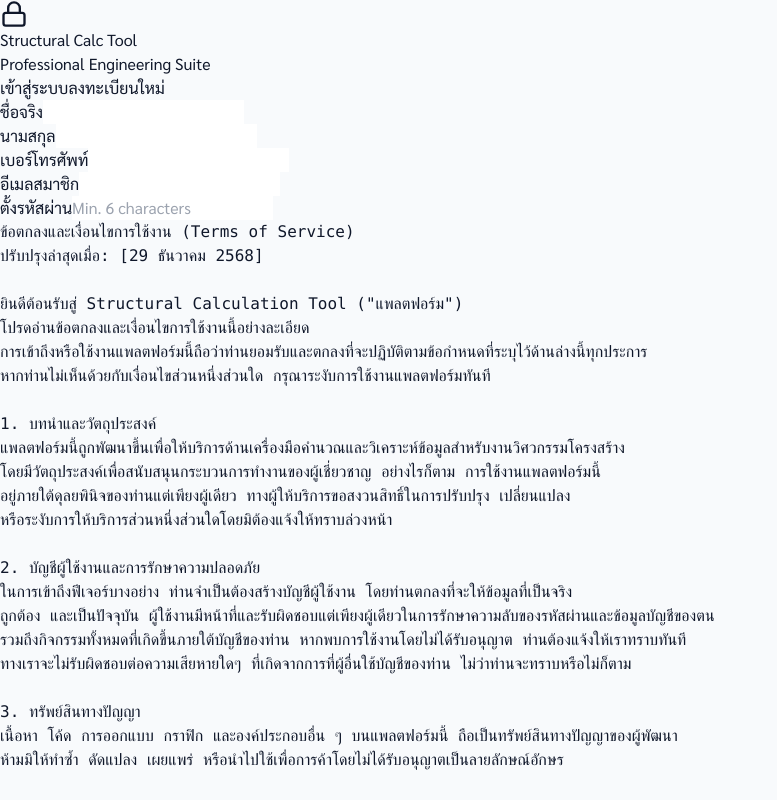
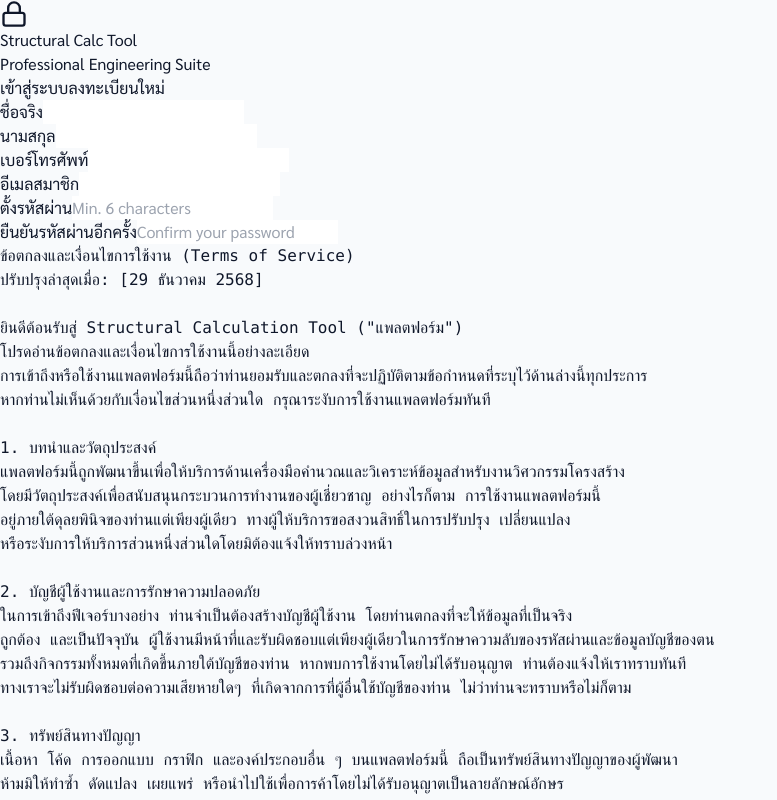
Before and after one commit to bondsuck/Engineering-WebApp, a React (Vite) app: page / in a window 1280 px wide. Both pictures are taken after a click on the button "ลงทะเบียนใหม่". Shown: the top 800 px of the page, without its empty margins (0-777 px from the left). Built offline with nearby package versions, Linux system fonts and the light colour scheme; no server answers.

Commit message:
add comfirm email

```diff
--- a/src/pages/Login.tsx
+++ b/src/pages/Login.tsx
@@ -55,15 +55,19 @@ export default function Login() {
     // Form States
     const [email, setEmail] = useState("");
     const [password, setPassword] = useState("");
+    const [confirmPassword, setConfirmPassword] = useState(""); // ✅ เพิ่ม State ยืนยันรหัสผ่าน
     const [fname, setFname] = useState("");
     const [lname, setLname] = useState("");
     const [phone, setPhone] = useState("");
     const [agreed, setAgreed] = useState(false);
 
+    // ✅ ปรับปรุงการสลับ Tab ให้ล้างรหัสผ่านเสมอ เพื่อกัน Browser แอบกรอก
     const switchTab = (toLogin: boolean) => {
         setIsLoginView(toLogin);
         setErrorMsg(null);
         setSuccessMsg(null);
+        setPassword("");
+        setConfirmPassword("");
     };
 
     // 🔑 ฟังก์ชัน Login
@@ -72,13 +76,9 @@ export default function Login() {
         setLoading(true); setErrorMsg(null); setSuccessMsg(null);
 
         try {
-            const { data, error } = await supabase.auth.signInWithPassword({ email, password });
+            const { error } = await supabase.auth.signInWithPassword({ email, password });
             if (error) throw error;
-
-            // Login สำเร็จ: App.tsx จะจับ session change เอง
-
         } catch (err: any) {
-            // Handle error specific cases
             if (err.message.includes("Email not confirmed")) {
                 setErrorMsg("⚠️ กรุณายืนยันอีเมลของท่านก่อนเข้าใช้งาน (ตรวจสอบใน Inbox/Junk)");
             } else if (err.message.includes("Invalid login credentials")) {
@@ -95,14 +95,14 @@ export default function Login() {
     const handleRegister = async (e: React.FormEvent) => {
         e.preventDefault();
 
-        // Frontend Validation
+        // 🛡️ Frontend Validation ใหม่
         if (!agreed) { setErrorMsg("กรุณายอมรับเงื่อนไขการใช้บริการ"); return; }
         if (password.length < 6) { setErrorMsg("รหัสผ่านต้องมีความยาวอย่างน้อย 6 ตัวอักษร"); return; }
+        if (password !== confirmPassword) { setErrorMsg("รหัสผ่านและยืนยันรหัสผ่านไม่ตรงกัน"); return; } // ✅ เช็คว่าตรงกันไหม
 
         setLoading(true); setErrorMsg(null); setSuccessMsg(null);
 
         try {
-            // ✅ ส่งข้อมูล User Profile ผ่าน options.data -> Trigger จะรับช่วงต่อ
             const { error } = await supabase.auth.signUp({
                 email,
                 password,
@@ -111,22 +111,17 @@ export default function Login() {
                         first_name: fname,
                         last_name: lname,
                         phone_number: phone,
-                        consent_agreed: true // ส่งยืนยันไปที่ DB
+                        consent_agreed: true
                     }
                 }
             });
 
             if (error) throw error;
 
-            // ✅ Reset Form ทั้งหมดเมื่อสำเร็จ (เพื่อ UX ที่ดี)
-            setFname("");
-            setLname("");
-            setPhone("");
-            setEmail("");
-            setPassword("");
-            setAgreed(false);
+            // ✅ Reset Form
+            setFname(""); setLname(""); setPhone(""); setEmail("");
+            setPassword(""); setConfirmPassword(""); setAgreed(false);
 
-            // แจ้งเตือนและกลับไปหน้า Login
             setSuccessMsg("✉️ ลงทะเบียนสำเร็จ! กรุณาตรวจสอบอีเมลเพื่อยืนยันตัวตนก่อนเข้าใช้งาน");
             setIsLoginView(true);
 
@@ -189,7 +184,37 @@ export default function Login() {
                             </div>
                             <div><label className="block text-xs font-bold text-slate-500 dark:text-slate-400 mb-1 uppercase">เบอร์โทรศัพท์</label><input type="tel" className="w-full px-4 py-3 border border-slate-200 dark:border-slate-700 rounded-xl text-sm bg-white dark:bg-slate-800 text-slate-900 dark:text-white focus:ring-2 focus:ring-blue-500 outline-none" value={phone} onChange={e => setPhone(e.target.value)} required /></div>
                             <div><label className="block text-xs font-bold text-slate-500 dark:text-slate-400 mb-1 uppercase">อีเมลสมาชิก</label><input type="email" className="w-full px-4 py-3 border border-slate-200 dark:border-slate-700 rounded-xl text-sm bg-white dark:bg-slate-800 text-slate-900 dark:text-white focus:ring-2 focus:ring-blue-500 outline-none" value={email} onChange={e => setEmail(e.target.value)} required /></div>
-                            <div><label className="block text-xs font-bold text-slate-500 dark:text-slate-400 mb-1 uppercase">ตั้งรหัสผ่าน</label><input type="password" placeholder="Min. 6 characters" className="w-full px-4 py-3 border border-slate-200 dark:border-slate-700 rounded-xl text-sm bg-white dark:bg-slate-800 text-slate-900 dark:text-white focus:ring-2 focus:ring-blue-500 outline-none" value={password} onChange={e => setPassword(e.target.value)} required /></div>
+
+                            {/* ช่องกรอกรหัสผ่าน 1 */}
+                            <div>
+                                <label className="block text-xs font-bold text-slate-500 dark:text-slate-400 mb-1 uppercase">ตั้งรหัสผ่าน</label>
+                                <input
+                                    type="password"
+                                    autoComplete="new-password"
+                                    placeholder="Min. 6 characters"
+                                    className="w-full px-4 py-3 border border-slate-200 dark:border-slate-700 rounded-xl text-sm bg-white dark:bg-slate-800 text-slate-900 dark:text-white focus:ring-2 focus:ring-blue-500 outline-none"
+                                    value={password}
+                                    onChange={e => setPassword(e.target.value)}
+                                    required
+                                />
+                            </div>
+
+                            {/* ✅ ช่องกรอกรหัสผ่าน 2 (Confirm Password) */}
+                            <div>
+                                <label className="block text-xs font-bold text-slate-500 dark:text-slate-400 mb-1 uppercase">ยืนยันรหัสผ่านอีกครั้ง</label>
+                                <input
+                                    type="password"
+                                    autoComplete="new-password"
+                                    placeholder="Confirm your password"
+                                    className={`w-full px-4 py-3 border rounded-xl text-sm bg-white dark:bg-slate-800 text-slate-900 dark:text-white focus:ring-2 outline-none transition-all ${confirmPassword && password !== confirmPassword ? 'border-red-500 focus:ring-red-500' : 'border-slate-200 dark:border-slate-700 focus:ring-blue-500'}`}
+                                    value={confirmPassword}
+                                    onChange={e => setConfirmPassword(e.target.value)}
+                                    required
+                                />
+                                {confirmPassword && password !== confirmPassword && (
+                                    <p className="text-[10px] text-red-500 mt-1 font-bold italic">รหัสผ่านไม่ตรงกัน</p>
+                                )}
+                            </div>
 
                             <div className="h-32 overflow-y-auto p-4 bg-slate-50 dark:bg-slate-800 border border-slate-200 dark:border-slate-700 rounded-xl text-[11px] text-slate-500 dark:text-slate-400 leading-relaxed shadow-inner scrollbar-thin scrollbar-thumb-slate-300 dark:scrollbar-thumb-slate-600"><pre className="whitespace-pre-wrap font-sans">{CONSENT_TEXT}</pre></div>
                             <label className="flex items-start gap-3 cursor-pointer p-1 group">
```
